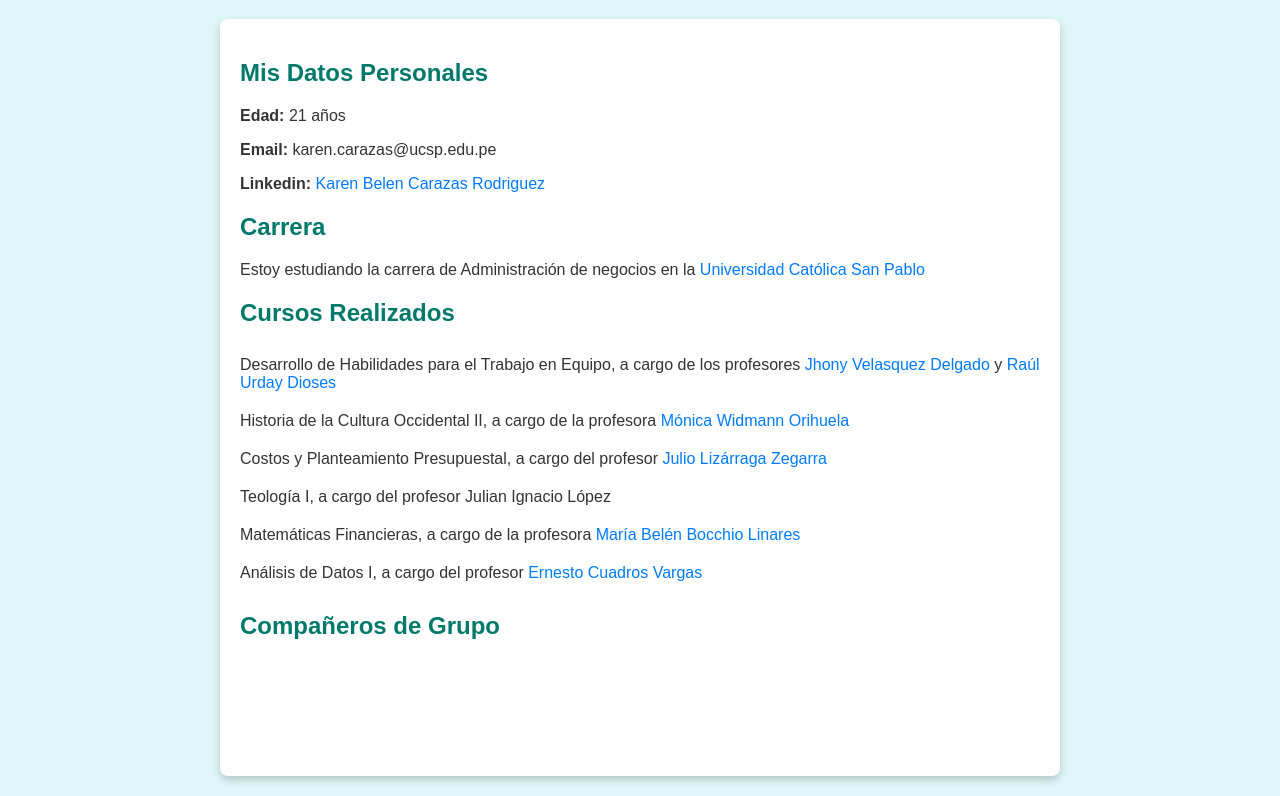
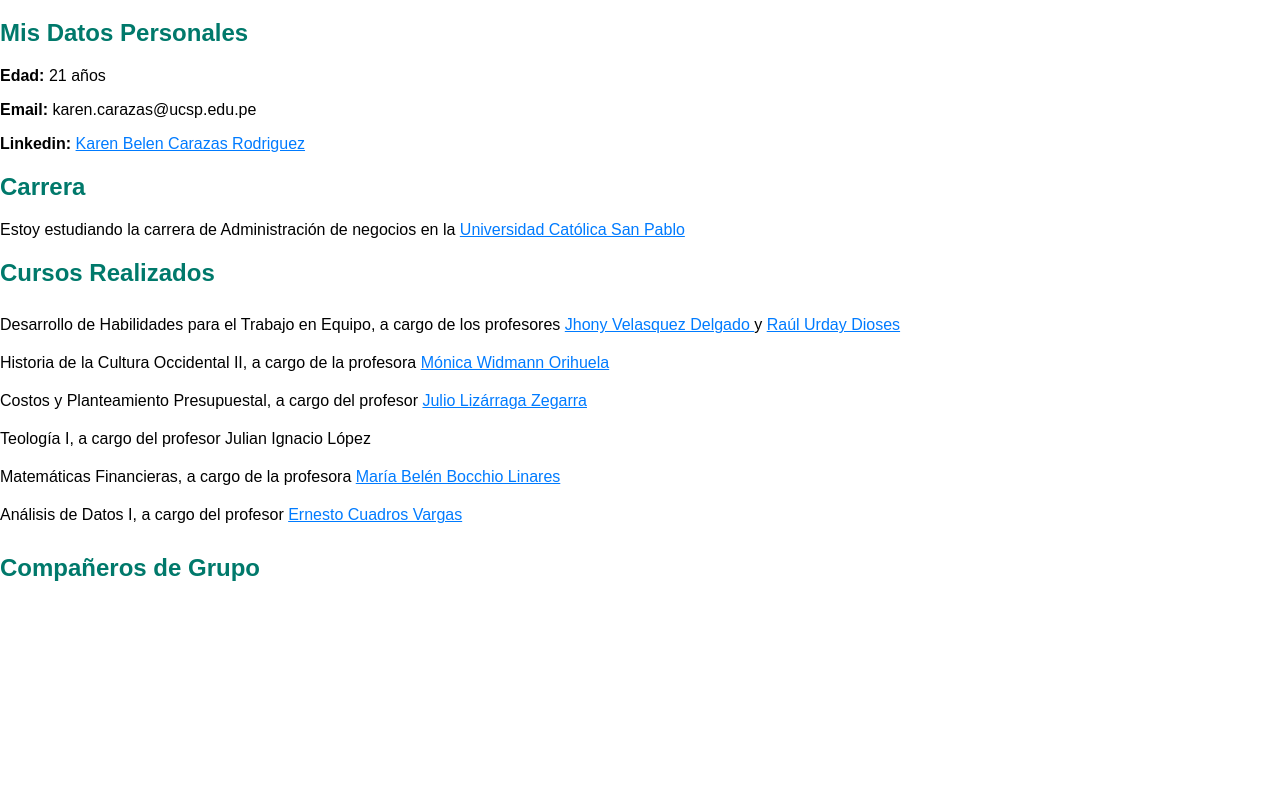
Before and after one commit to KarenCarazas/karen-belen-carazas-rodriguez, a plain HTML site: page index.html in a window 1280 px wide. Shown: the part 115-911 px from the top of the page. After the commit the page ends 813 px from the top, so only its background shows below. Drawn offline with Linux system fonts and the light colour scheme.

Commit message:
Update index.html

```diff
--- a/index.html
+++ b/index.html
@@ -10,8 +10,6 @@
             font-family: Arial, sans-serif;
             margin: 0;
             padding: 0;
-            background-color: #e0f7fa;
-            color: #333;
         }
         header {
             background-color: #00796b;
@@ -25,14 +23,6 @@
         h2 {
             color: #00796b;
         }
-        .container {
-            max-width: 800px;
-            margin: 20px auto;
-            padding: 20px;
-            background-color: white;
-            border-radius: 8px;
-            box-shadow: 0 4px 8px rgba(0, 0, 0, 0.2);
-        }
         ul {
             list-style-type: none;
             padding: 0;
@@ -42,12 +32,9 @@
         }
         a {
             color: #007BFF;
-            text-decoration: none;
-            transition: color 0.3s;
         }
         a:hover {
             color: #0056b3;
-            text-decoration: underline;
         }
         footer {
             text-align: center;
```
